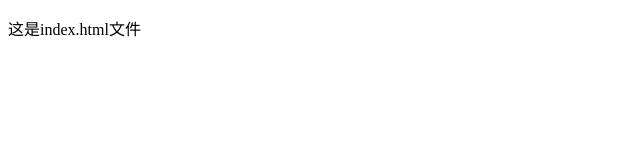
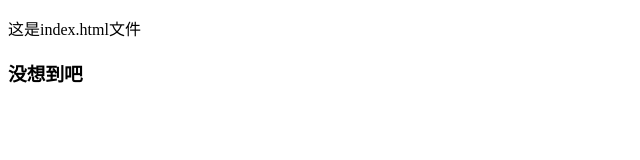
Before and after one commit to qianduankf/git_demo, a plain HTML site: page index.html in a window 1280 px wide. Shown: the whole page, without its empty margins (0-640 px from the left). Drawn offline with Linux system fonts and the light colour scheme.

Commit message:
第二次提交

```diff
--- a/index.html
+++ b/index.html
@@ -10,6 +10,7 @@
 
 <body>
     <p>这是index.html文件</p>
+    <h3>没想到吧</h3>
 </body>
 
 </html>
```
